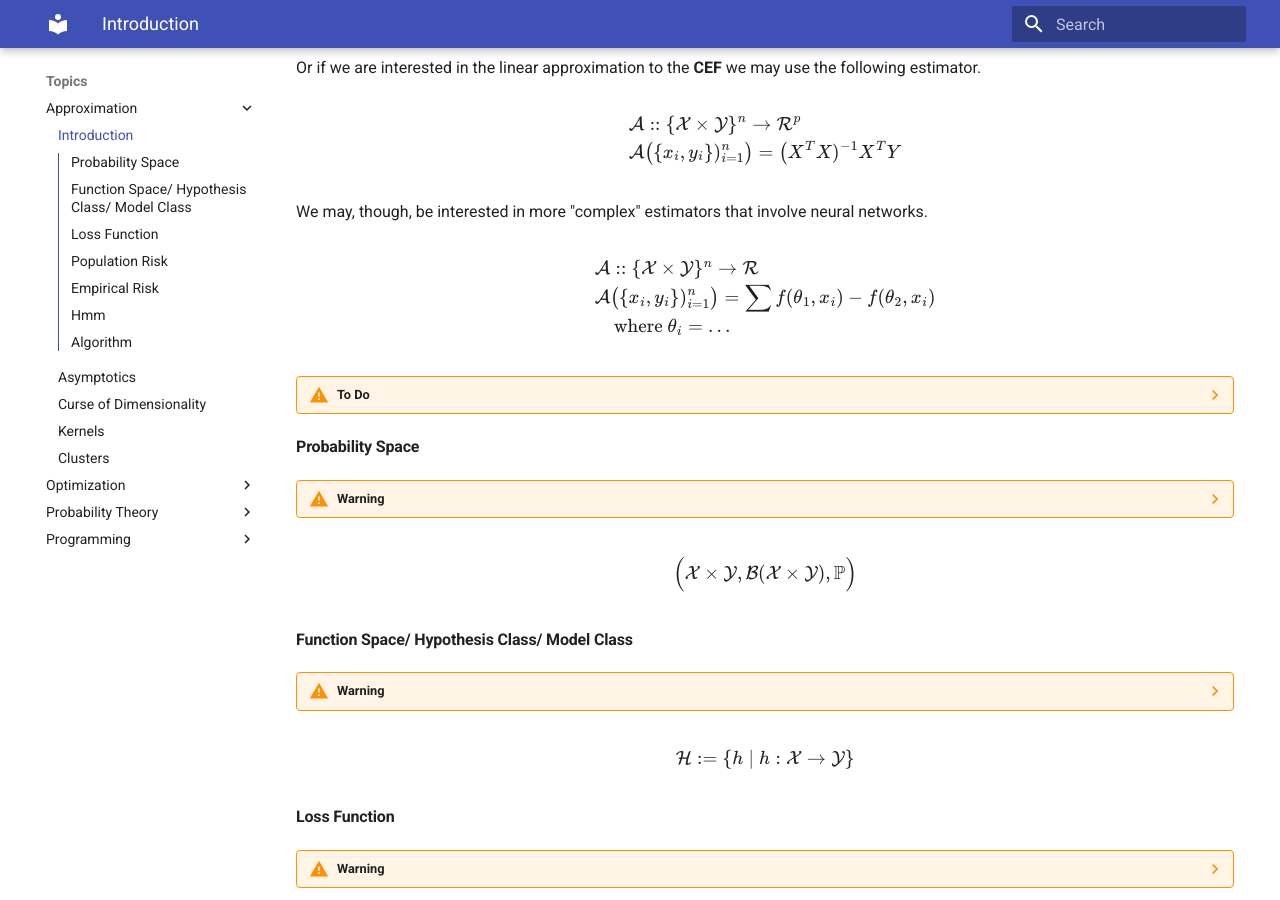
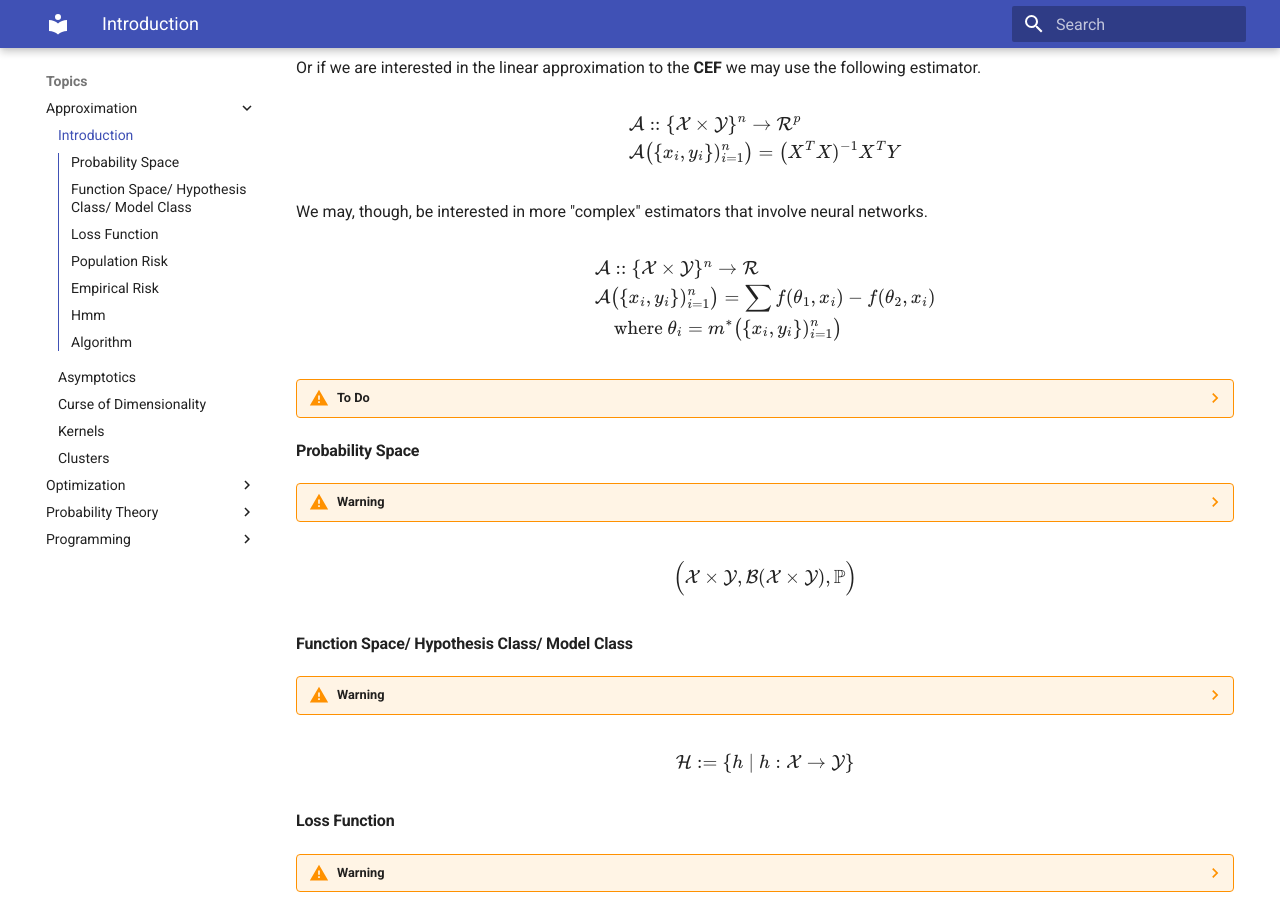
Before and after one commit to pharringtonp19/econometrics, an MkDocs documentation site: the page built from docs/chapters/approximation/introduction.md, in a window 1280 px wide and 900 px high, scrolled down 602 px. Built offline with MkDocs 1.6.1 and Material for MkDocs 9.7.7, drawn with Linux system fonts in a browser that asks for light colours.

```diff
--- a/docs/chapters/approximation/introduction.md
+++ b/docs/chapters/approximation/introduction.md
@@ -28,7 +28,7 @@ We may, though, be interested in more "complex" estimators that involve neural n
 $$\begin{align*}
 &\mathcal{A} :: \{ \mathcal{X} \times \mathcal{Y} \}^n \to \mathcal{R}\\
 &\mathcal{A} \big(\{x_i, y_i \})_{i=1}^n\big) = \sum f(\theta_1, x_i) - f(\theta_2, x_i) \\
-& \quad \textrm{where} \ \theta_i = \dots
+& \quad \textrm{where} \ \theta_i = m^*\big(\{x_i, y_i \})_{i=1}^n\big)
 \end{align*}$$
 
 ??? warning "To Do"
--- a/mkdocs.yml
+++ b/mkdocs.yml
@@ -20,6 +20,7 @@ nav:
       - Probability Theory:
         - Introduction: "chapters/probability theory/introduction.md"
         - Convergence: "chapters/probability theory/convergence.md"
+        - Conditioning: "chapters/probability theory/conditioning.md"
       - Programming:
         - Introduction: "chapters/programming/introduction.md"
 
```
Also changed, not shown: docs/chapters/probability theory/conditioning.md (added, +13 -0 lines).
